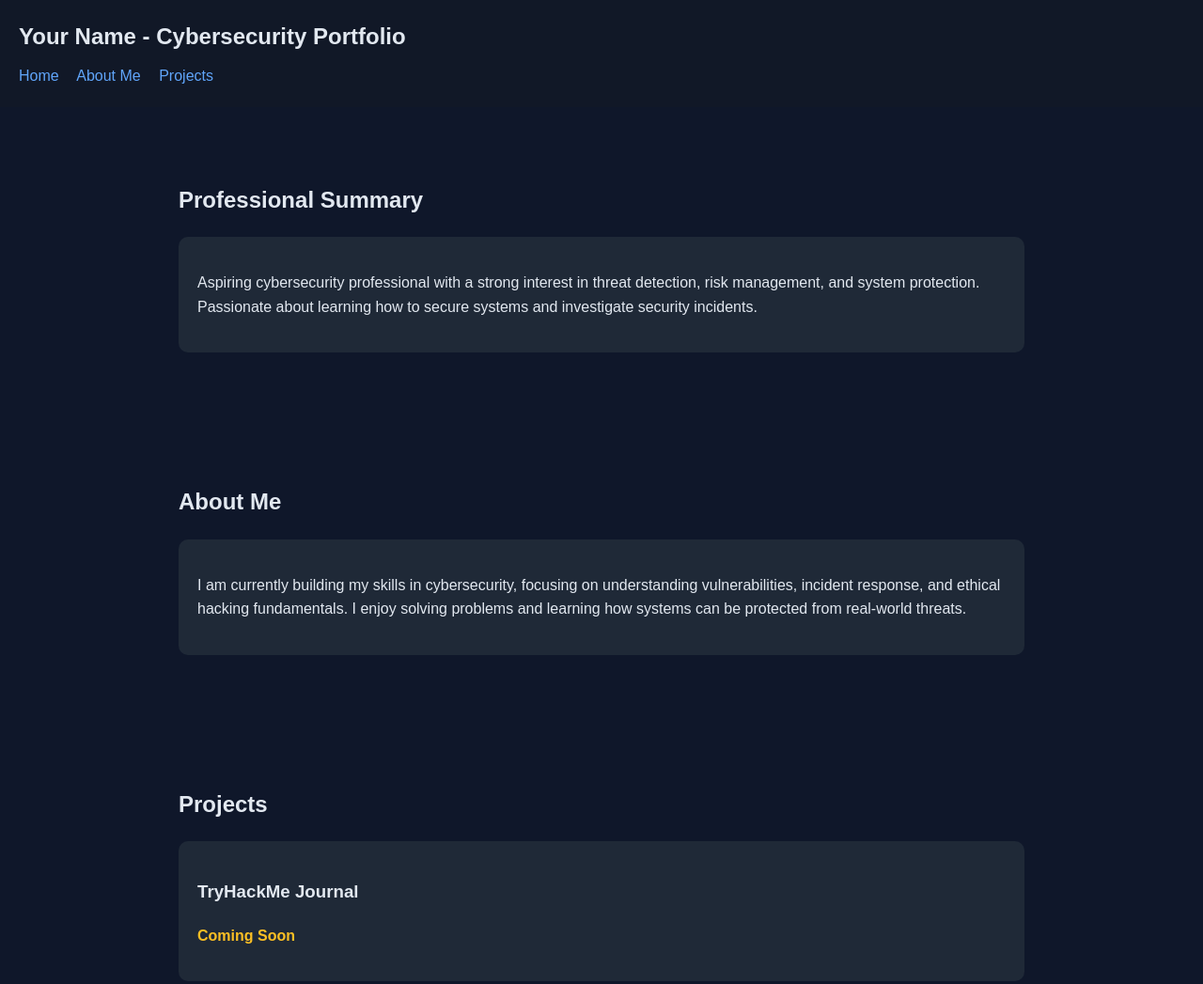
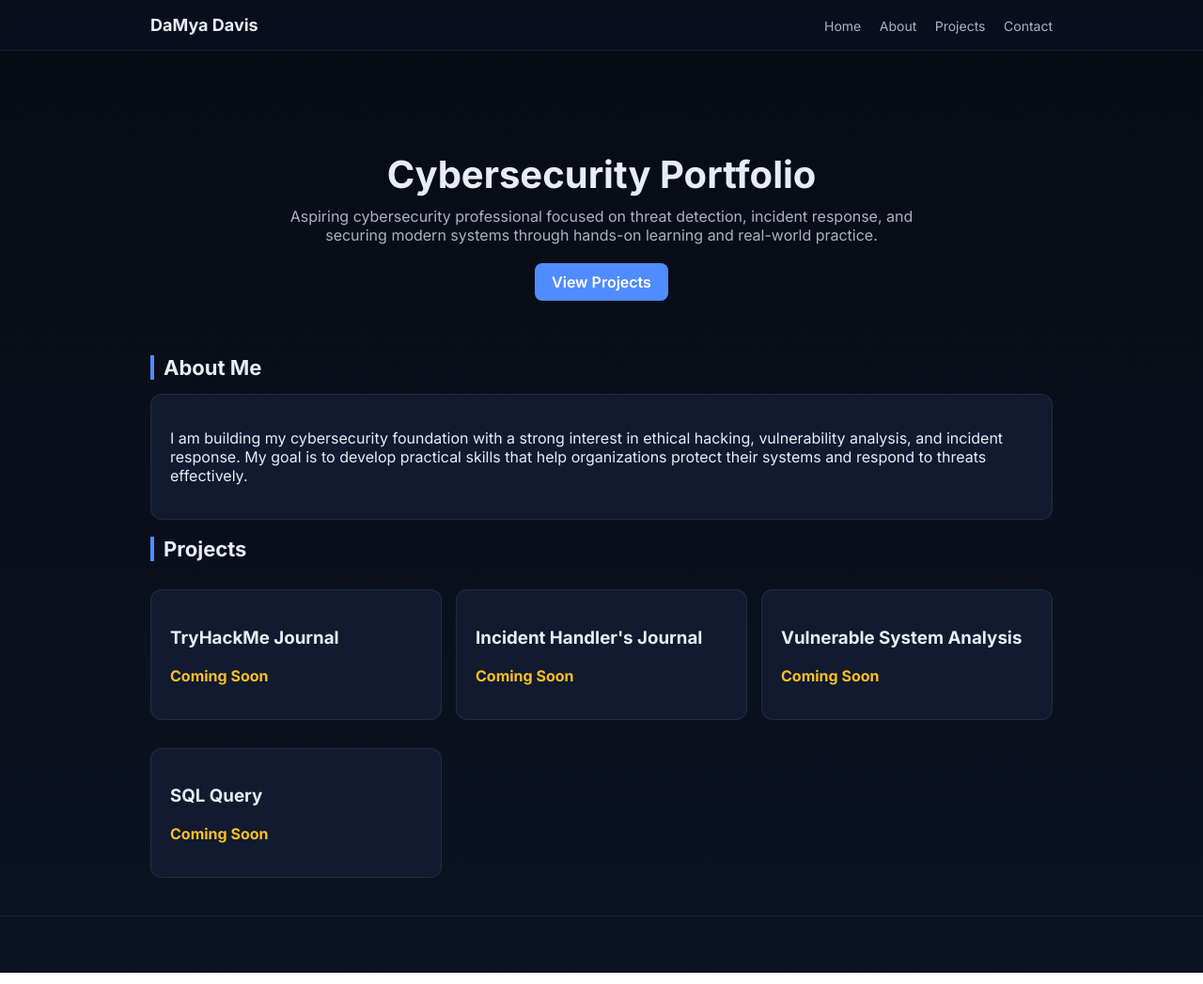
Before and after one commit to damyadavis21/Cybersecurity-portfolio, a plain HTML site: page index.html in a window 1280 px wide. Shown: the top 1047 px of the page at 94% size. Drawn offline with Linux system fonts and the light colour scheme.

Commit message:
index.html

```diff
--- a/index.html
+++ b/index.html
@@ -3,99 +3,175 @@
 <head>
   <meta charset="UTF-8" />
   <meta name="viewport" content="width=device-width, initial-scale=1.0" />
-  <title>Cybersecurity Portfolio</title>
+  <title>DaMya Davis | Cybersecurity Portfolio</title>
+  <link rel="preconnect" href="https://fonts.googleapis.com">
+  <link rel="preconnect" href="https://fonts.gstatic.com" crossorigin>
+  <link href="https://fonts.googleapis.com/css2?family=Inter:wght@300;400;600;700&display=swap" rel="stylesheet">
   <style>
-    body {
-      margin: 0;
-      font-family: Arial, sans-serif;
-      background: #0f172a;
-      color: #e2e8f0;
-      line-height: 1.6;
+    :root{
+      --bg:#0b1220;
+      --card:#111a2e;
+      --accent:#4f8cff;
+      --text:#e6edf7;
+      --muted:#a9b4c4;
+      --border:rgba(255,255,255,0.08);
     }
 
-    header {
-      background: #111827;
-      padding: 20px;
-      position: sticky;
-      top: 0;
+    *{
+      box-sizing:border-box;
     }
 
-    header h1 {
-      margin: 0;
-      font-size: 24px;
+    body{
+      margin:0;
+      font-family:Inter, Arial, sans-serif;
+      background:linear-gradient(180deg,#070b14,#0b1220);
+      color:var(--text);
     }
 
-    nav {
-      margin-top: 10px;
+    header{
+      position:sticky;
+      top:0;
+      background:rgba(10,16,30,0.85);
+      backdrop-filter: blur(10px);
+      border-bottom:1px solid var(--border);
+      padding:16px 24px;
+      z-index:1000;
     }
 
-    nav a {
-      color: #60a5fa;
-      margin-right: 15px;
-      text-decoration: none;
+    .container{
+      max-width:1000px;
+      margin:auto;
+      padding:0 20px;
     }
 
-    nav a:hover {
-      text-decoration: underline;
+    .topbar{
+      display:flex;
+      justify-content:space-between;
+      align-items:center;
+      flex-wrap:wrap;
+      gap:10px;
     }
 
-    section {
-      padding: 60px 20px;
-      max-width: 900px;
-      margin: auto;
+    .brand{
+      font-size:18px;
+      font-weight:700;
     }
 
-    .card {
-      background: #1f2937;
-      padding: 20px;
-      margin-top: 20px;
-      border-radius: 10px;
+    nav a{
+      color:var(--muted);
+      margin-left:15px;
+      text-decoration:none;
+      font-size:14px;
     }
 
-    .placeholder {
-      color: #fbbf24;
-      font-weight: bold;
+    nav a:hover{
+      color:var(--accent);
     }
 
-    footer {
-      text-align: center;
-      padding: 20px;
-      background: #111827;
-      margin-top: 40px;
+    .hero{
+      padding:80px 20px 40px;
+      text-align:center;
+    }
+
+    .hero h1{
+      font-size:40px;
+      margin-bottom:10px;
+    }
+
+    .hero p{
+      color:var(--muted);
+      max-width:700px;
+      margin:auto;
+    }
+
+    .btn{
+      display:inline-block;
+      margin-top:20px;
+      padding:10px 18px;
+      background:var(--accent);
+      color:white;
+      border-radius:8px;
+      text-decoration:none;
+      font-weight:600;
+    }
+
+    section{
+      padding:40px 20px;
+    }
+
+    h2{
+      font-size:22px;
+      margin-bottom:15px;
+      border-left:4px solid var(--accent);
+      padding-left:10px;
+    }
+
+    .card{
+      background:var(--card);
+      border:1px solid var(--border);
+      padding:20px;
+      border-radius:12px;
+      margin-top:15px;
+      transition:transform 0.2s ease;
+    }
+
+    .card:hover{
+      transform:translateY(-3px);
+    }
+
+    .placeholder{
+      color:#fbbf24;
+      font-weight:700;
+    }
+
+    .grid{
+      display:grid;
+      grid-template-columns:repeat(auto-fit,minmax(250px,1fr));
+      gap:15px;
+    }
+
+    footer{
+      text-align:center;
+      padding:30px;
+      color:var(--muted);
+      border-top:1px solid var(--border);
+      margin-top:40px;
     }
   </style>
 </head>
 <body>
 
 <header>
-  <h1>Your Name - Cybersecurity Portfolio</h1>
+  <div class="container topbar">
+    <div class="brand">DaMya Davis</div>
     <nav>
       <a href="#home">Home</a>
-    <a href="#about">About Me</a>
+      <a href="#about">About</a>
       <a href="#projects">Projects</a>
+      <a href="mailto:damyadavis21@gmail.com">Contact</a>
     </nav>
+  </div>
 </header>
 
-<section id="home">
-  <h2>Professional Summary</h2>
+<div id="home" class="hero">
+  <h1>Cybersecurity Portfolio</h1>
+  <p>Aspiring cybersecurity professional focused on threat detection, incident response, and securing modern systems through hands-on learning and real-world practice.</p>
+  <a class="btn" href="#projects">View Projects</a>
+</div>
+
+<section id="about" class="container">
+  <h2>About Me</h2>
   <div class="card">
     <p>
-      Aspiring cybersecurity professional with a strong interest in threat detection, risk management, and system protection. Passionate about learning how to secure systems and investigate security incidents.
+      I am building my cybersecurity foundation with a strong interest in ethical hacking, vulnerability analysis, and incident response. My goal is to develop practical skills that help organizations protect their systems and respond to threats effectively.
     </p>
   </div>
 </section>
 
-<section id="about">
-  <h2>About Me</h2>
-  <div class="card">
-    <p>
-      I am currently building my skills in cybersecurity, focusing on understanding vulnerabilities, incident response, and ethical hacking fundamentals. I enjoy solving problems and learning how systems can be protected from real-world threats.
-    </p>
-  </div>
-</section>
+<section id="projects" class="container">
+  <h2>Projects</h2>
 
-<section id="projects">
-  <h2>Projects</h2>
+  <div class="grid">
 
     <div class="card">
       <h3>TryHackMe Journal</h3>
@@ -116,11 +192,8 @@
       <h3>SQL Query</h3>
       <p class="placeholder">Coming Soon</p>
     </div>
+
+  </div>
 </section>
 
 <footer>
-  <p>© 2026 Your Name. Built for GitHub Pages.</p>
-</footer>
-
-</body>
-</html>
```
Lines whose indentation alone changed are shown as unchanged.
